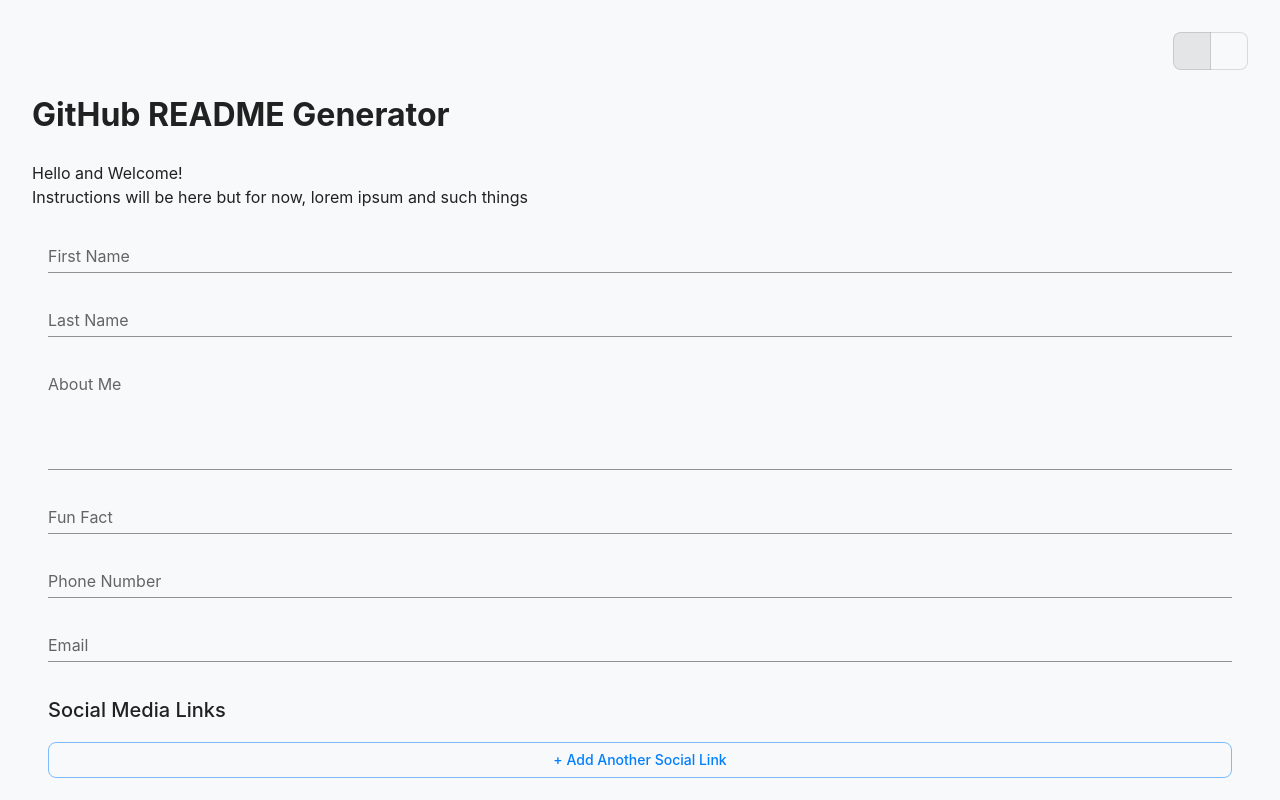
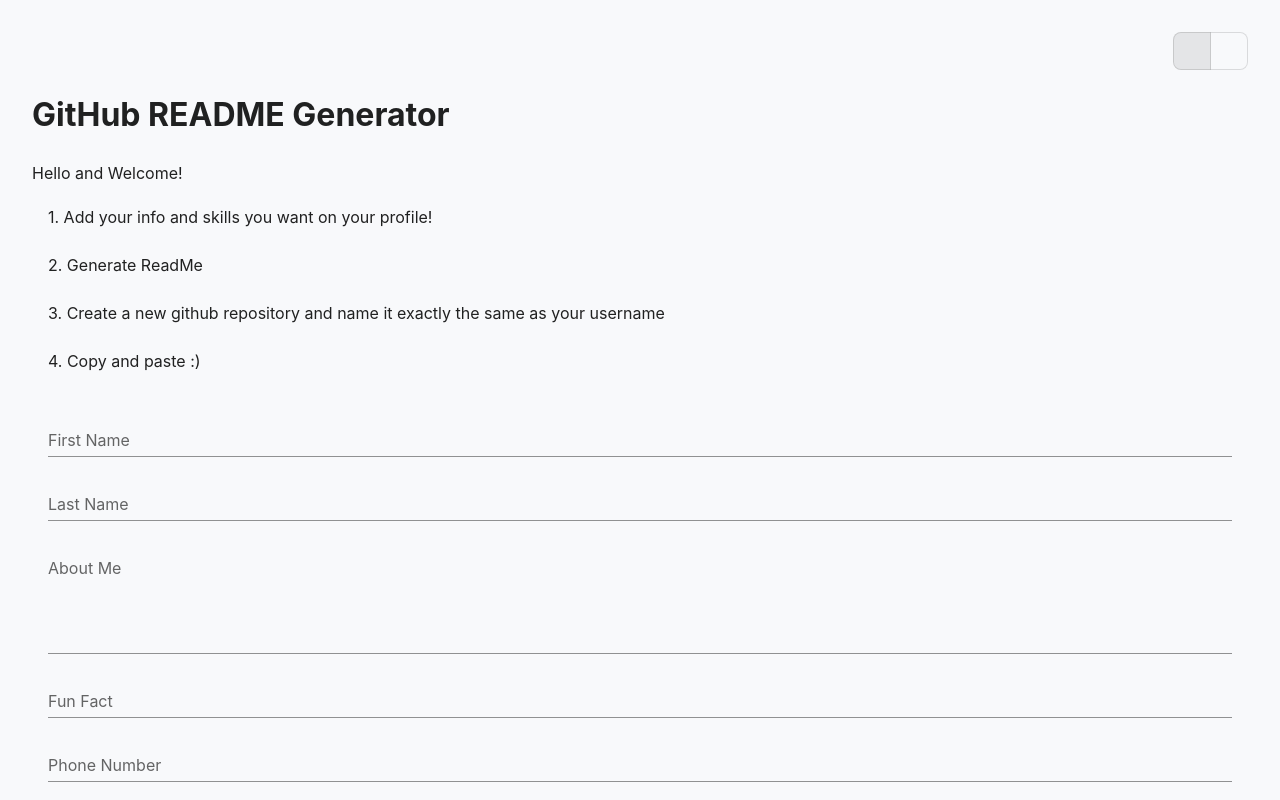
Before and after one commit to gmcclarin/github-readme-generator, a React (Vite) app: page / in a window 1280 px wide. Shown: the top 800 px of the page. Built offline with nearby package versions, Linux system fonts and the light colour scheme; some icons are missing.

Commit message:
all the essentials are ready

```diff
--- a/src/pages/ReadMePage.tsx
+++ b/src/pages/ReadMePage.tsx
@@ -1,11 +1,24 @@
-import { Box, Typography } from "@mui/material";
+import { Box, List, ListItem, ListItemText, Typography } from "@mui/material";
 import ReadMeForm from "../components/ReadMeForm";
 
 export default function ReadMePage () {
     return (
         <Box>
             <Typography>Hello and Welcome! </Typography>
-            <Typography>Instructions will be here but for now, lorem ipsum and such things</Typography>
+            <List>
+                <ListItem>
+                    <ListItemText>1. Add your info and skills you want on your profile!</ListItemText>
+                </ListItem>
+                <ListItem>
+                    <ListItemText>2. Generate ReadMe</ListItemText>
+                </ListItem>
+                <ListItem>
+                    <ListItemText>3. Create a new github repository and name it exactly the same as your username</ListItemText>
+                </ListItem>
+                <ListItem>
+                    <ListItemText>4. Copy and paste :)</ListItemText>
+                </ListItem>
+            </List>
             <ReadMeForm />
         </Box>
     )
--- a/src/utils/generateMarkdown.ts
+++ b/src/utils/generateMarkdown.ts
@@ -5,7 +5,8 @@
     # 👋 Hi, I'm ${data.firstName}
     ${data.bio && data.bio}
 
-
+    ## Fun Fact
+    ${data.funFact && data.funFact}
 
     ## 🚀 Skills
 ${
```
Also changed, not shown: src/components/ReadMePreview.tsx (deleted).
